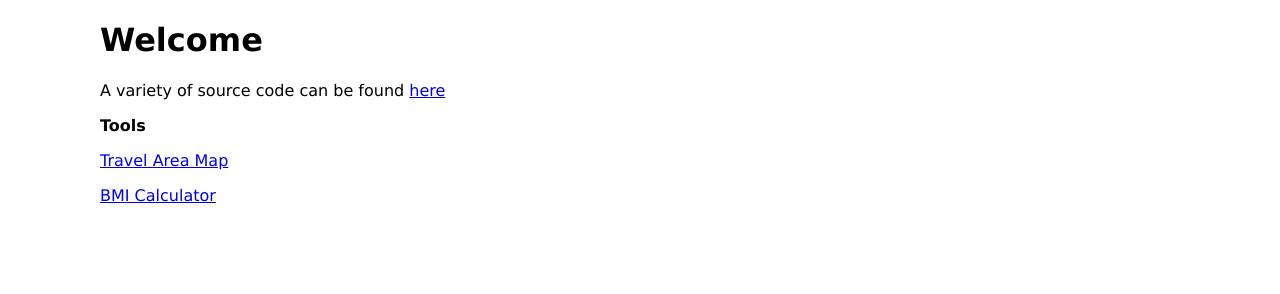
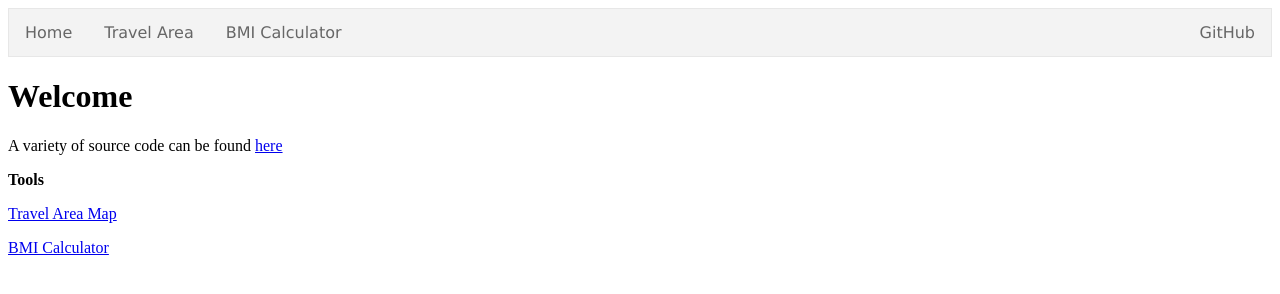
Before and after one commit to emannion25/home, a plain HTML site: page index.html in a window 1280 px wide. Drawn offline with Linux system fonts and the light colour scheme.

Commit message:
Update index.html

```diff
--- a/index.html
+++ b/index.html
@@ -2,14 +2,19 @@
 <html>
   <head>
     <title>Homepage</title>
-    <style>
-      body{
-        font-family: Verdana;
-        margin: 10px 100px;
-      }
-    </style>
+    <link rel="stylesheet" type="text/css" href="style.css" />
   </head>
   <body>
+
+    <div id="nav">
+      <ul>
+        <li><a href="/home/">Home</a></li>
+        <li><a href="/Travel-Area/">Travel Area</a></li>
+        <li><a href="/BMI-Calculator/">BMI Calculator</a></li>
+        <li style="float:right"><a href="https://github.com/emannion25">GitHub</a></li>
+      </ul>
+    </div>
+
     <div>
       <h1>Welcome</h1>
       <p>A variety of source code can be found
```
